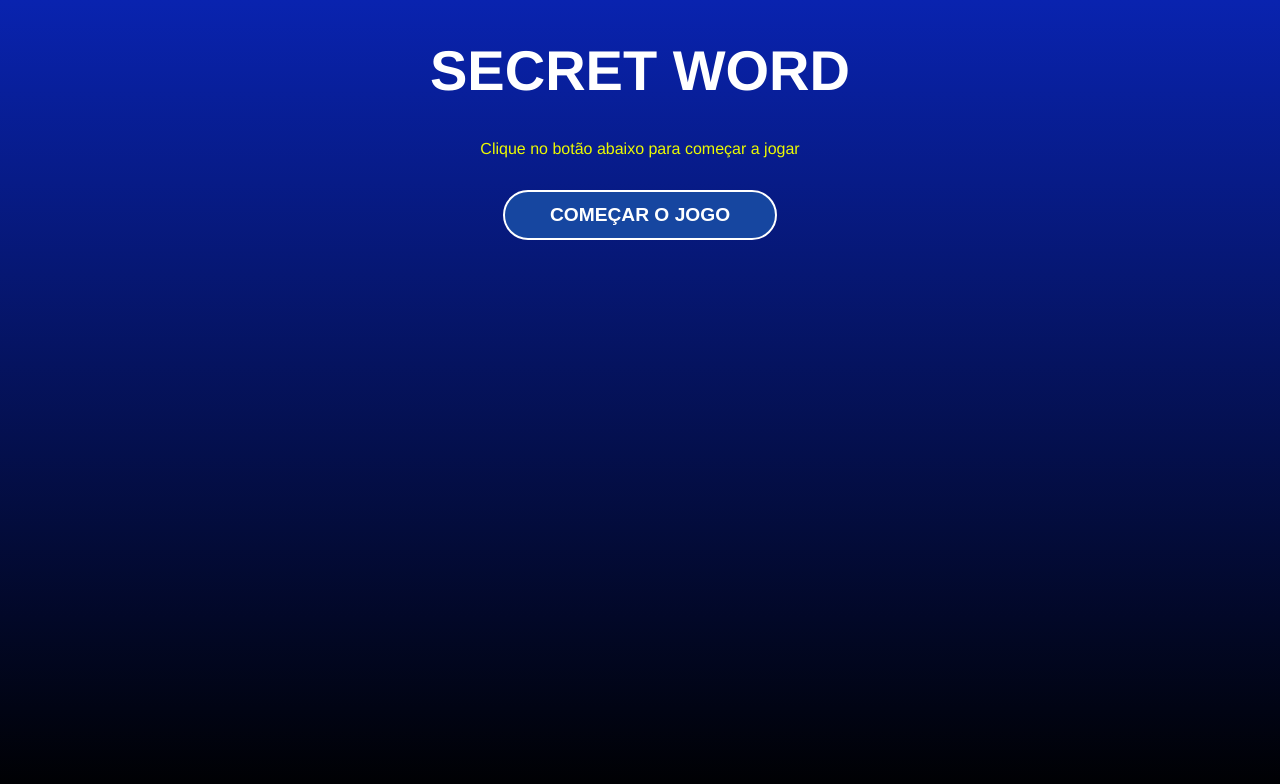
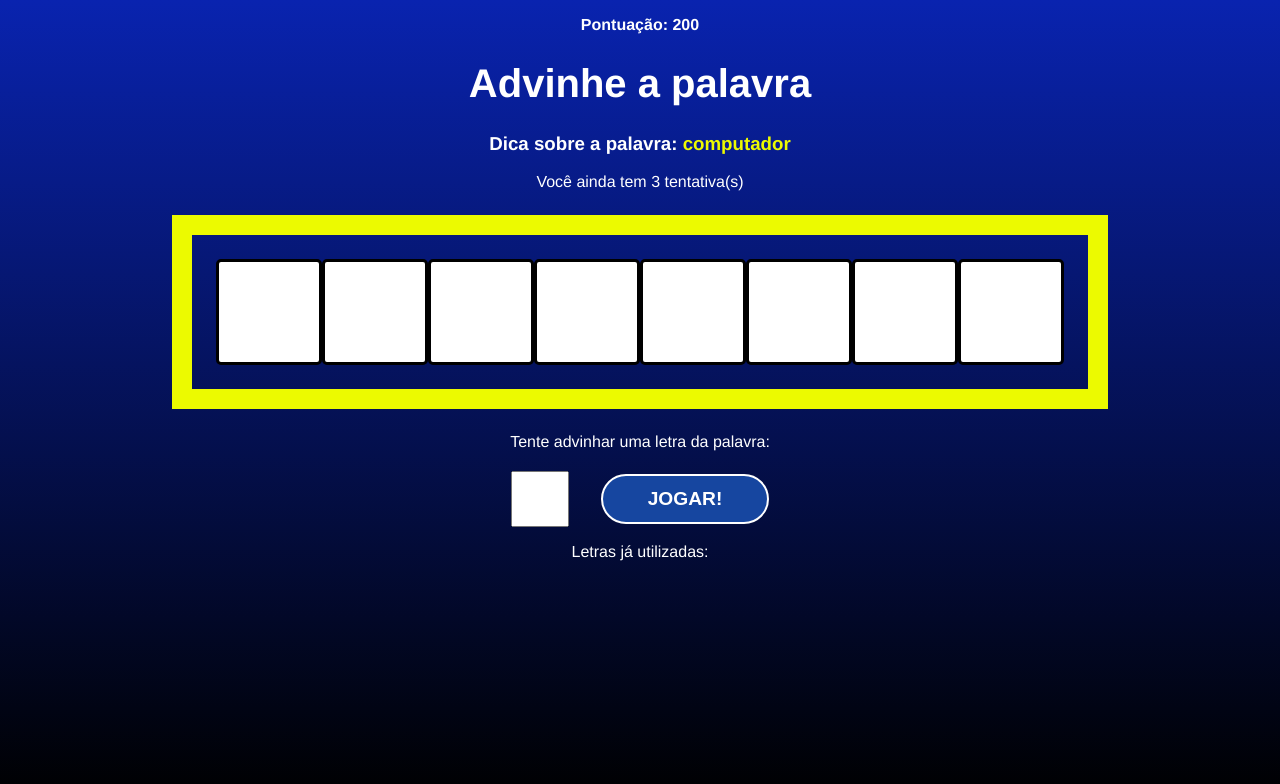
Before and after one commit to Achette/Secret-Word-Game, a React (Create React App) app: page / in a window 1280 px wide. Shown: the top 784 px of the page. Built offline with nearby package versions, Linux system fonts and the light colour scheme.

Commit message:
Fixed game logic, added score and css adjusts

```diff
--- a/src/App.js
+++ b/src/App.js
@@ -31,7 +31,7 @@ function App() {
   const [guesses, setGuesses] = useState(3);
   const [score, setScore] = useState(0);
 
-  const pickWordAndCategory = () => {
+  const pickWordAndCategory = useCallback(() => {
     // pick a randon category
     const categories = Object.keys(words); // devolve um array com todas as chaves
     const category =
@@ -42,10 +42,13 @@ function App() {
       words[category][Math.floor(Math.random() * words[category].length)];
 
     return { word, category };
-  };
+  }, [words]);
 
   //Starting secrets words game
-  const startGame = () => {
+  const startGame = useCallback(() => {
+    // clear all letters
+    clearLetterStates()
+
     // pick word and category
     const { word, category } = pickWordAndCategory();
 
@@ -59,7 +62,7 @@ function App() {
     setLetter(wordLetter);
 
     setGameStage(stages[1].name);
-  };
+  }, [pickWordAndCategory]);
 
   // process the letter input
   const verifyLetter = (letter) => {
@@ -94,6 +97,7 @@ function App() {
     setWrongLetters([]);
   };
 
+  // check if guesses ended
   useEffect(() => {
     if (guesses <= 0) {
       //reset all states
@@ -102,6 +106,21 @@ function App() {
       setGameStage(stages[2].name);
     }
   }, [guesses]);
+
+  // check win condition
+  useEffect(() => {
+
+    const uniqueLetters = [...new Set(letters)]
+    // win condition
+    if(guessedLetters.length === uniqueLetters.length) {
+      // add score
+      setScore((actualScore) => actualScore += 100)
+
+      // restart game with new word
+      startGame()
+    }
+
+  }, [guessedLetters, letters, startGame])
 
   // Restarts the game
   const retry = () => {
--- a/src/components/GameOver/GameOver.jsx
+++ b/src/components/GameOver/GameOver.jsx
@@ -5,7 +5,7 @@ const GameOver = ({ retry, score }) => {
   return (
     <div>
         <h1>Game Over</h1>
-        <h2>A sua pontuação foi: {score}</h2>
+        <h2>A sua pontuação foi: <span>{score}</span> </h2>
         <button onClick={retry}>Resetar jogo</button>
     </div>
   )
```
